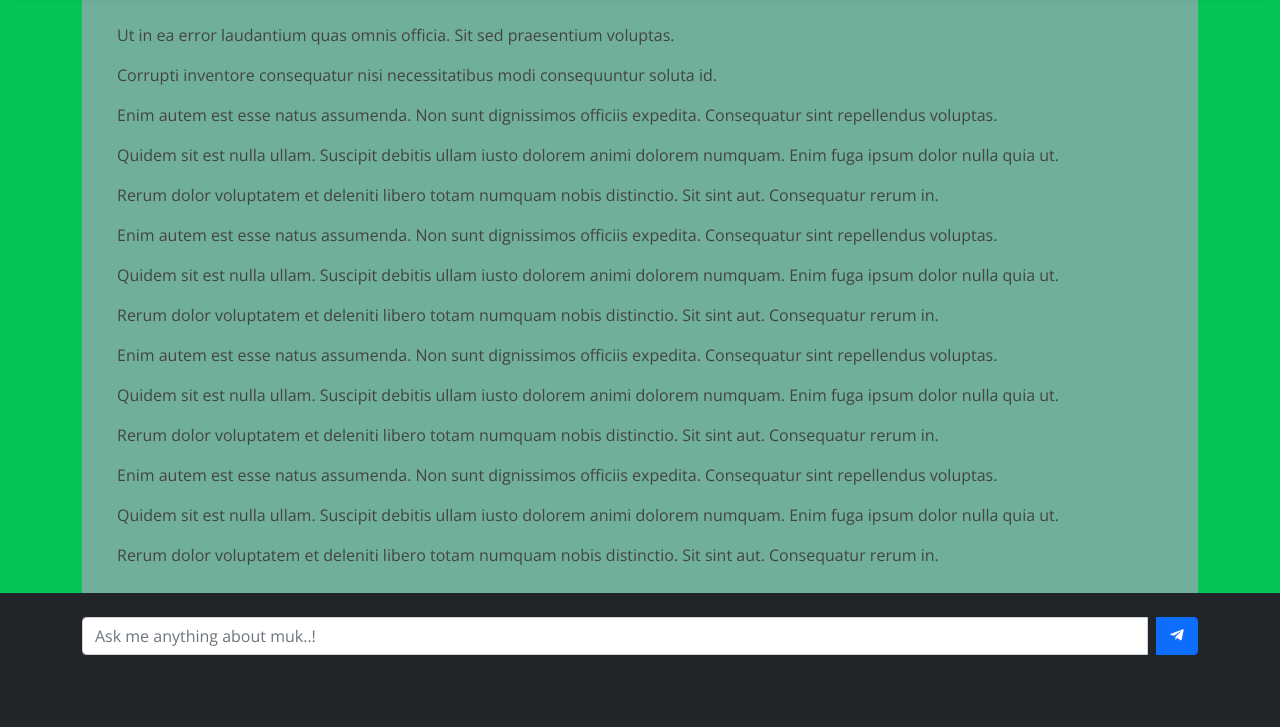
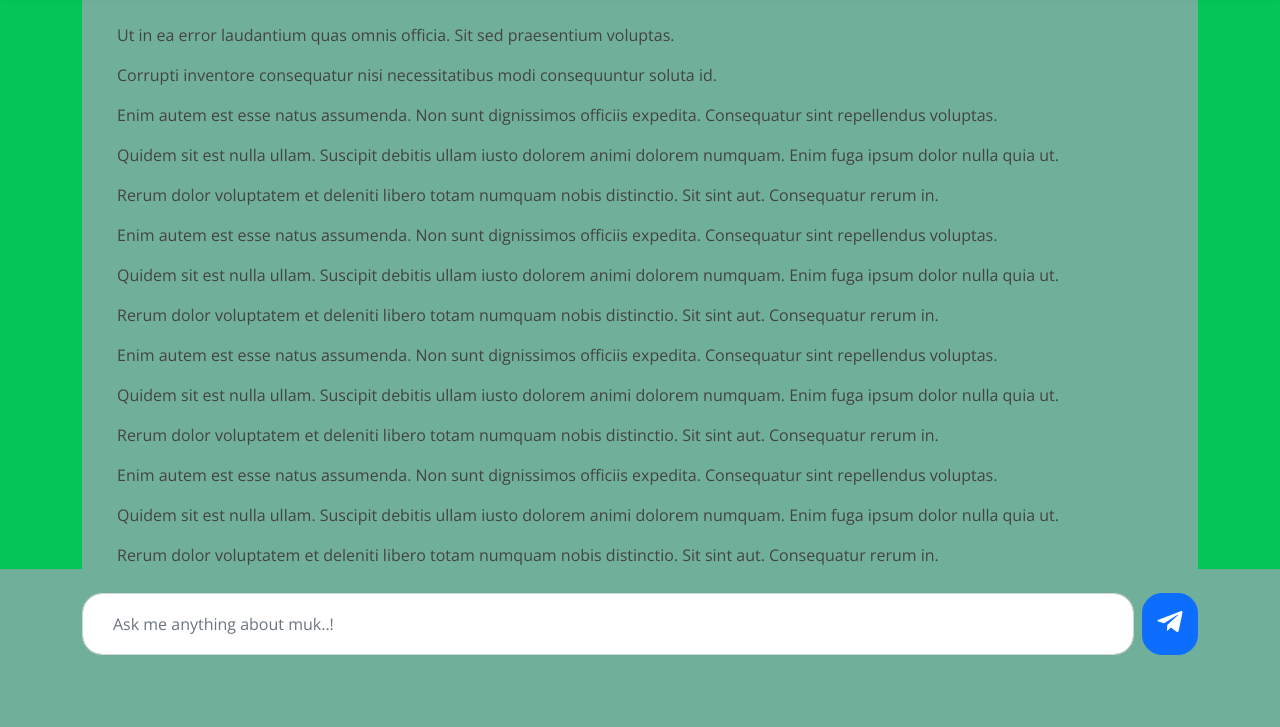
Before and after one commit to linda123ayebale/assistant, a Django app: page /chatbot/ in a window 1280 px wide. Shown: the part 73-800 px from the top of the page. Run offline with Django 3.2, Linux system fonts and the light colour scheme; a user stored in the database is signed in; some libraries are stand-ins or nearby versions.

Commit message:
chatbot input

```diff
--- a/accounts/templates/accounts/login.html
+++ b/accounts/templates/accounts/login.html
@@ -12,7 +12,7 @@
 
 <main>
   <section class="section register min-vh-100 d-flex flex-column align-items-center justify-content-center py-4">
-    <div class="container">
+    <div class="container-fluid">
       <div class="row justify-content-center">
         <div class="col-lg-4 col-md-6 d-flex flex-column align-items-center justify-content-center">
           <div class="card mb-3">
--- a/chatbot/templates/chatbot/index.html
+++ b/chatbot/templates/chatbot/index.html
@@ -36,14 +36,14 @@
 
               </div>
 
-              <div class="fixed-bottom pb-5 bg-dark">
-                <div class="container bg-dark py-4">
+              <div class="fixed-bottom pb-5" style="background-color: rgb(112, 175, 154);">
+                <div class="container py-4">
                     <div class="row">
                         <div class="col">
                             <div class="custom-input-group input-group">
-                                <input type="text" class="form-control" placeholder="Ask me anything about muk..!">
+                                <input style="border-radius: 20px; padding: 30px;" type="text" class="form-control" placeholder="Ask me anything about muk..!">
                                 <div class="input-group-append ml-2">
-                                    <button type="submit" class="btn btn-primary"><i class="bx bxl-telegram"></i></button>
+                                    <button type="submit" style="border-radius: 20px;"  class="btn btn-primary"><i style="font-size: 30px;" class="bx bxl-telegram"></i></button>
                                 </div>
                             </div>
                         </div>
--- a/static/assets/css/my.css
+++ b/static/assets/css/my.css
@@ -8,3 +8,7 @@
     border: 1px solid;
 
 }
+
+.icon {
+    justify-content: flex-start;
+  }
```
Also changed, not shown: accounts/templates/accounts/register.html (+4 -4 lines), assistant/settings.py (+5 -5 lines), db.sqlite3.
